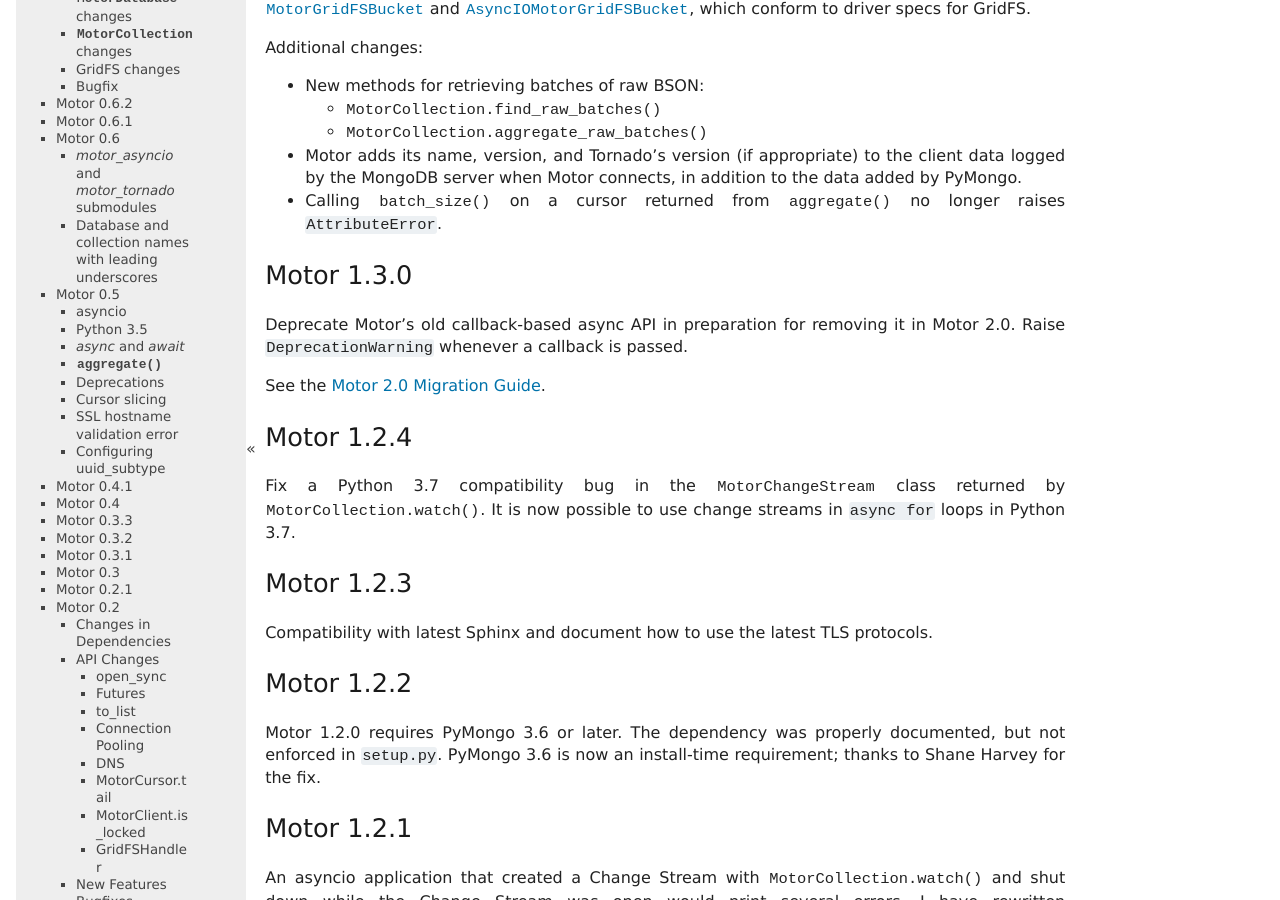
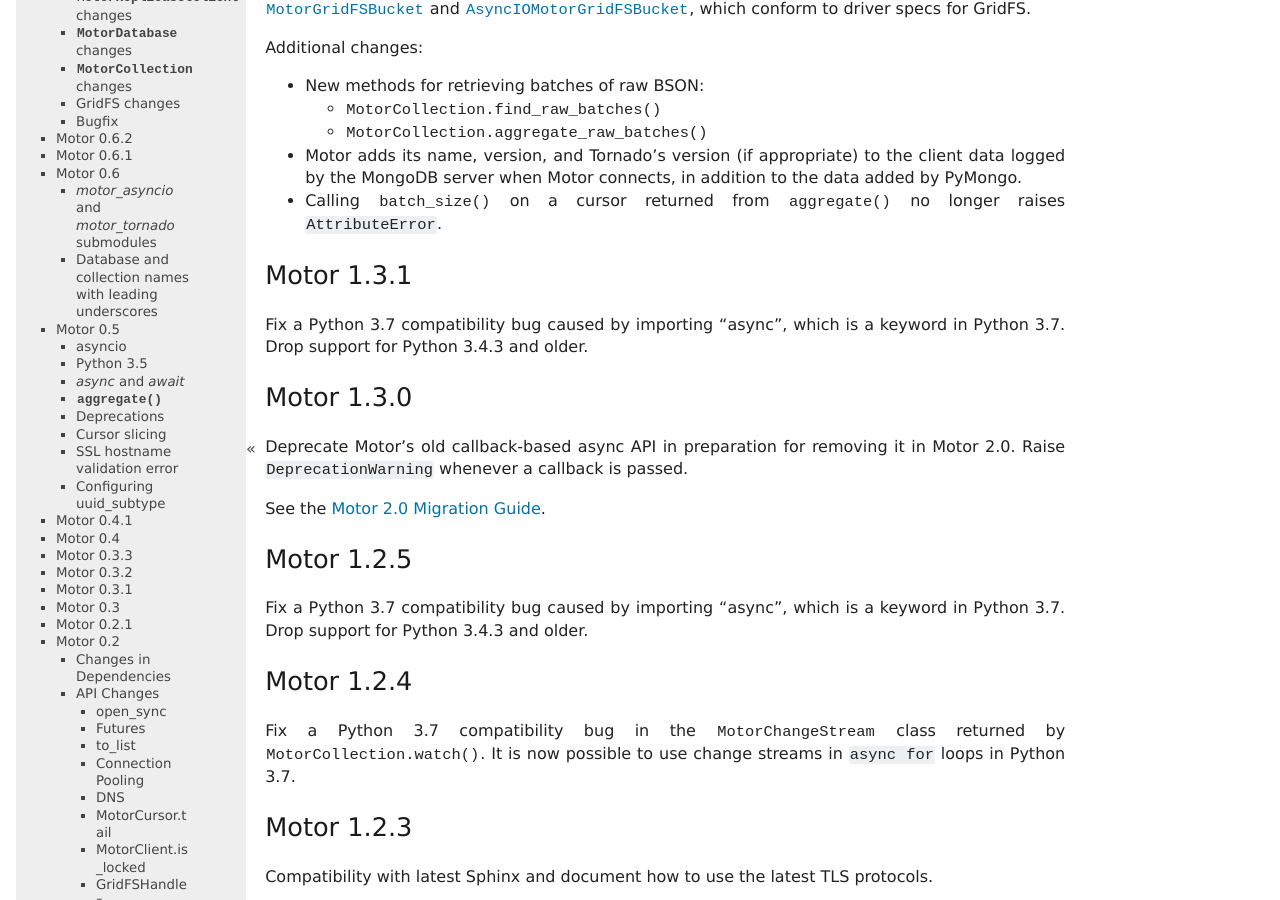
Before and after one commit to mongodb/motor, a Sphinx documentation site: the page built from doc/changelog.rst, in a window 1280 px wide and 900 px high, scrolled down 694 px. Built offline with Sphinx 7.4.7, drawn with Linux system fonts in a browser that asks for light colours; pages that are not in the unit, such as notebooks, are missing from menus; the version number is read from the project's files by our own code; some of the changed text lies outside the part shown.

Commit message:
MOTOR-248 Update changelog and requirements

```diff
--- a/doc/changelog.rst
+++ b/doc/changelog.rst
@@ -55,6 +55,12 @@
 - Calling :meth:`~MotorCommandCursor.batch_size` on a cursor returned from
   :meth:`~MotorCollection.aggregate` no longer raises ``AttributeError``.
 
+Motor 1.3.1
+-----------
+
+Fix a Python 3.7 compatibility bug caused by importing "async", which is a
+keyword in Python 3.7. Drop support for Python 3.4.3 and older.
+
 Motor 1.3.0
 -----------
 
@@ -62,6 +68,12 @@
 Motor 2.0. Raise ``DeprecationWarning`` whenever a callback is passed.
 
 See the :doc:`migrate-to-motor-2`.
+
+Motor 1.2.5
+-----------
+
+Fix a Python 3.7 compatibility bug caused by importing "async", which is a
+keyword in Python 3.7. Drop support for Python 3.4.3 and older.
 
 Motor 1.2.4
 -----------
--- a/doc/requirements.rst
+++ b/doc/requirements.rst
@@ -106,6 +106,10 @@
 the "async for" protocol implemented in Python 3.5.0 and 3.5.1. Motor continues
 to work with "async for" loops in Python 3.5.2 and later.
 
+Motor 1.2.5 and 1.3.1 add compatibility with Python 3.7, but at the cost of
+dropping Python 3.4.3 and older. Python 3.4.4 and later are supported by all
+Motor versions.
+
 +-------------------------------------------------------------------------------+
 |                   Python Version                                              |
 +=====================+=====+=====+=====+=====+=====+=======+=======+=====+=====+
@@ -115,9 +119,9 @@
 +---------------+-----+-----+-----+-----+-----+-----+-------+-------+-----+-----+
 |               | 1.1 |**N**|  Y  |  Y  |  Y  |  Y  |  Y    |  Y    |  Y  |**N**|
 +---------------+-----+-----+-----+-----+-----+-----+-------+-------+-----+-----+
-|               | 1.2 |**N**|**N**|  Y  |**N**|  Y  |**N**  |  Y    |  Y  |**N**|
+|               | 1.2 |**N**|**N**|  Y  |**N**|  Y  |**N**  |  Y    |  Y  |  Y  |
 +---------------+-----+-----+-----+-----+-----+-----+-------+-------+-----+-----+
-|               | 1.3 |**N**|**N**|  Y  |**N**|  Y  |**N**  |  Y    |  Y  |**N**|
+|               | 1.3 |**N**|**N**|  Y  |**N**|  Y  |**N**  |  Y    |  Y  |  Y  |
 +---------------+-----+-----+-----+-----+-----+-----+-------+-------+-----+-----+
 |               | 2.0 |**N**|**N**|  Y  |**N**|  Y  |**N**  |  Y    |  Y  |  Y  |
 +---------------+-----+-----+-----+-----+-----+-----+-------+-------+-----+-----+
```
